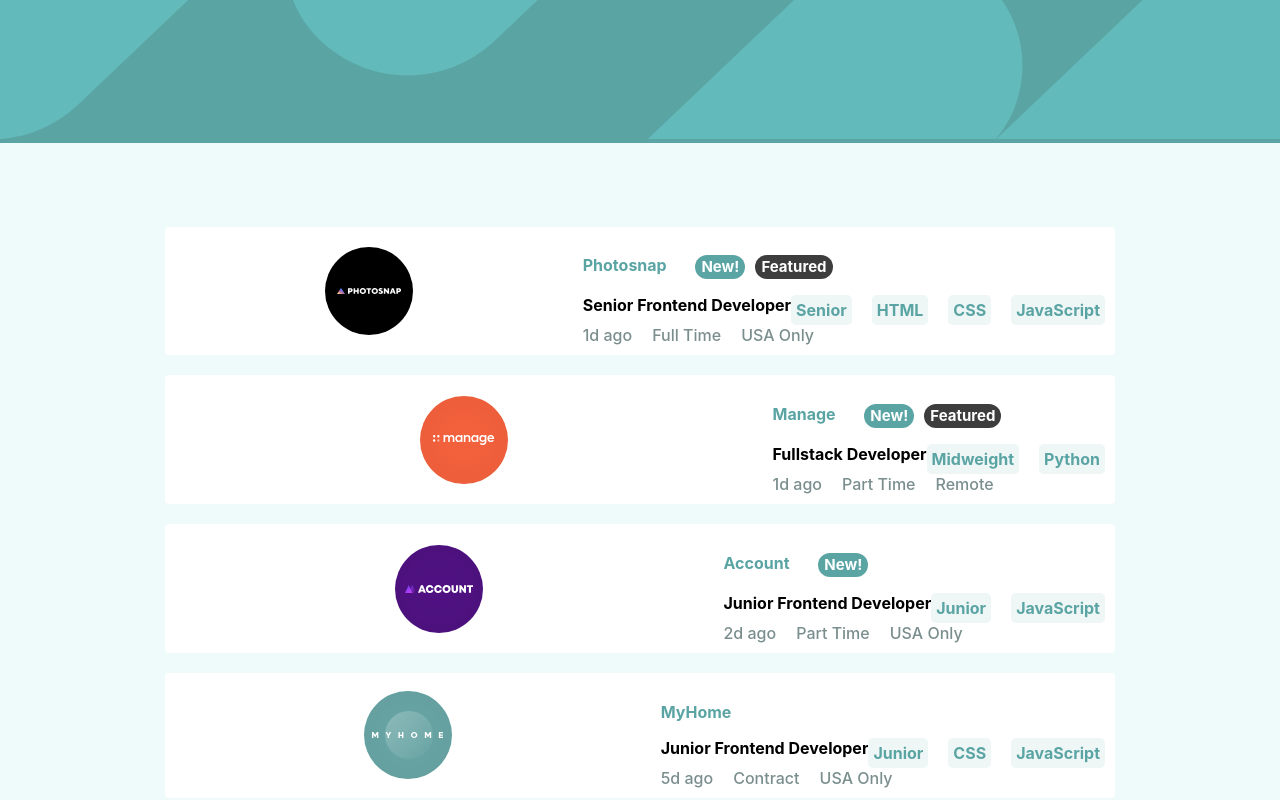
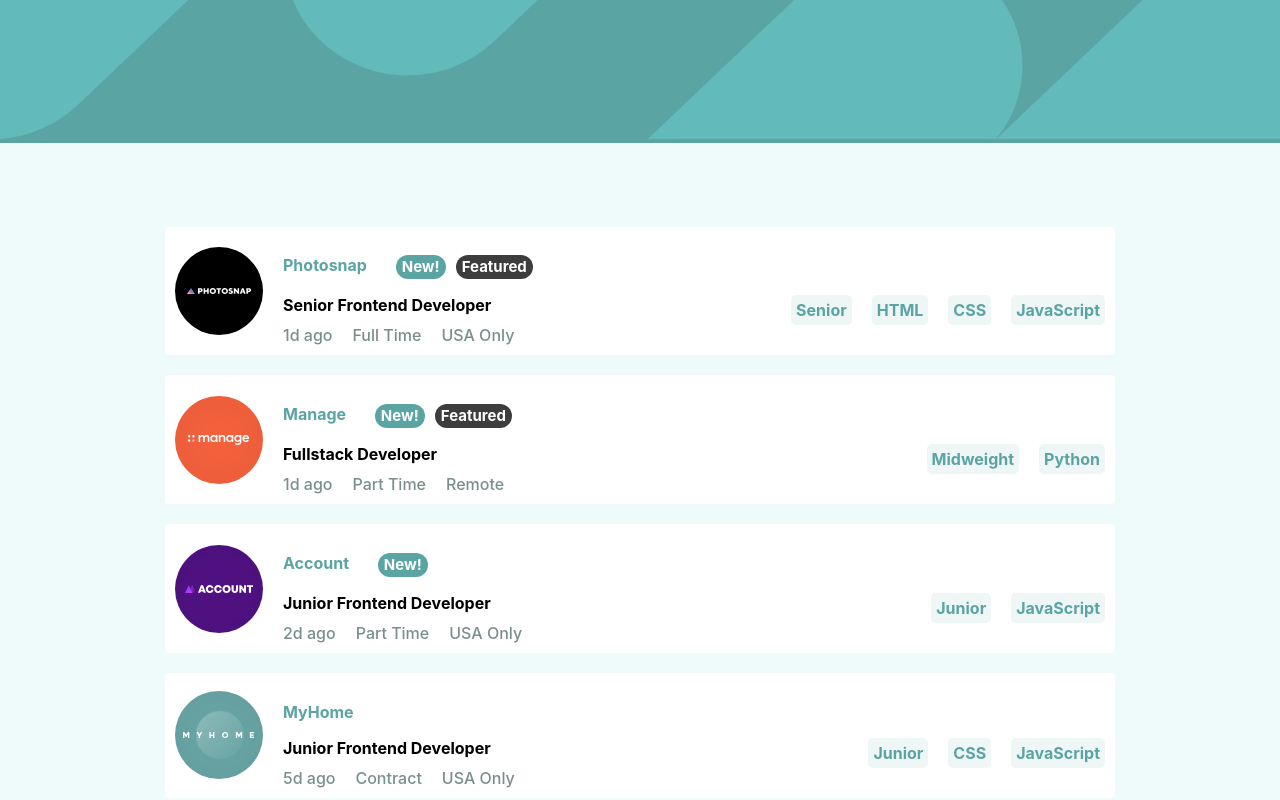
Before and after one commit to abdulrahman9901/Job-Listing-App, a React (Create React App) app: page / in a window 1280 px wide. Shown: the top 800 px of the page. Built offline with nearby package versions, Linux system fonts and the light colour scheme.

Commit message:
update content width : value -moz-available not supported

```diff
--- a/src/jobCard.css
+++ b/src/jobCard.css
@@ -65,7 +65,7 @@
     cursor:pointer;
 }
 .content {
-    width: -moz-available;
+    width: 100%;
 }
 .position-container{
     justify-content: space-between;
```
